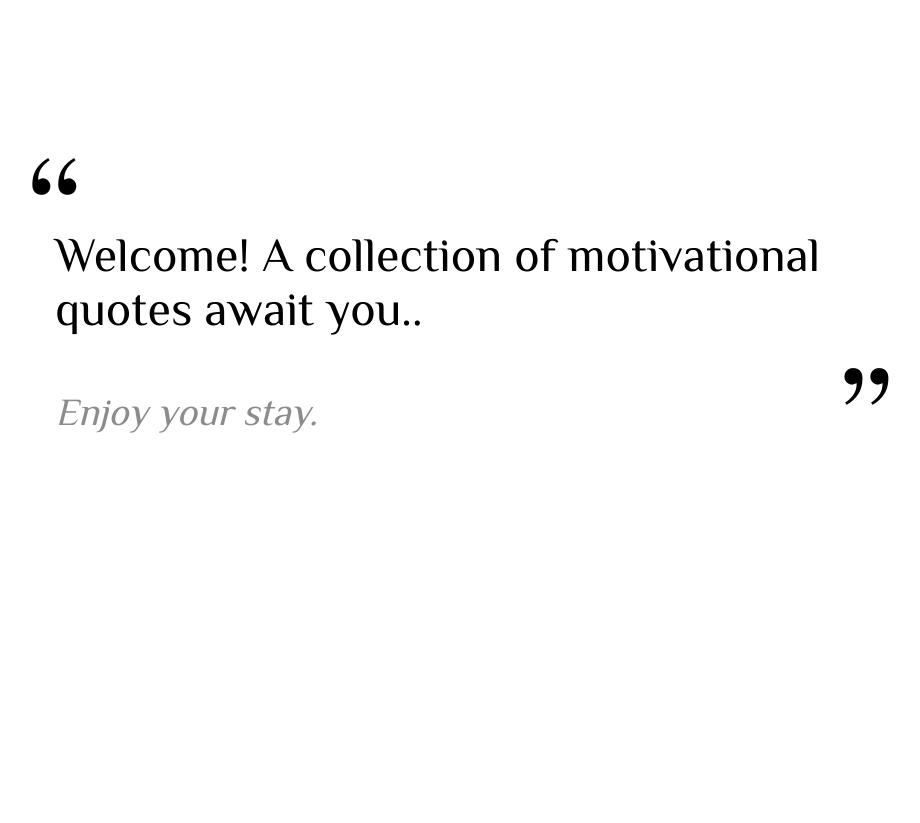
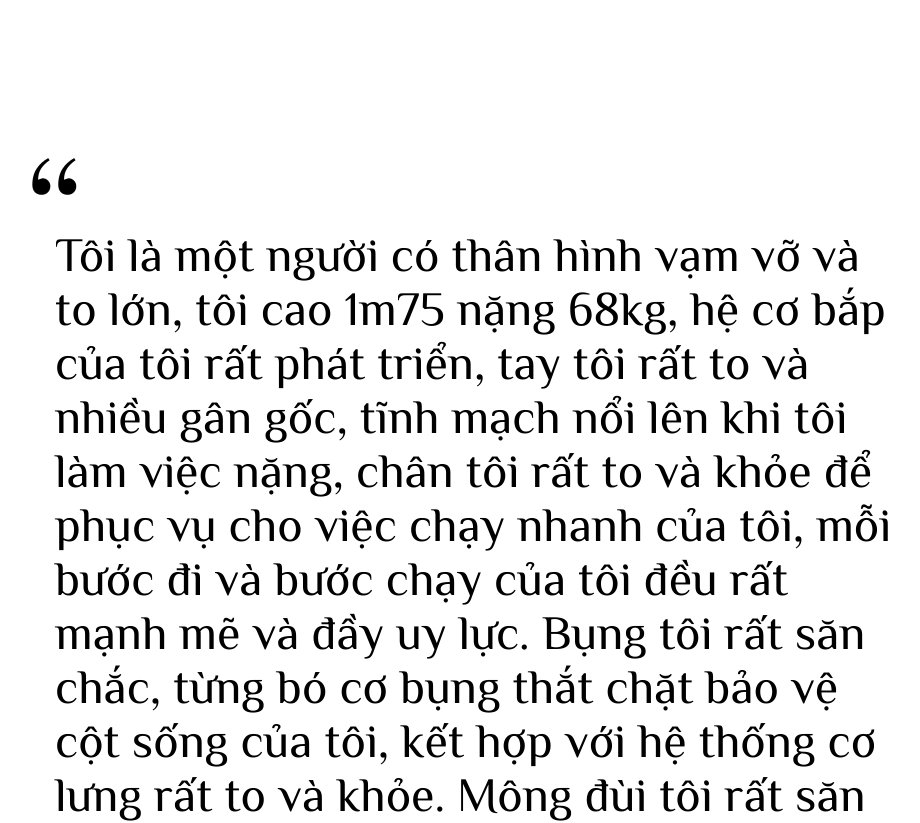
Before and after one commit to thanhdatio/giuluatrongtam, a plain HTML site: page index.html in a window 1280 px wide. Shown: the top 823 px of the page, without its empty margins (165-1085 px from the left). Before the commit the page ends 800 px from the top, so only its background shows below. Drawn offline with nearby package versions, Linux system fonts and the light colour scheme.

Commit message:
Update index.html

```diff
--- a/index.html
+++ b/index.html
@@ -11,9 +11,9 @@
     <span class="smart-quotes">&ldquo;</span>
     <div id="theater">
 
-      <p id="quote">Welcome! A collection of motivational quotes await you..</p>
+      <p id="quote">Tôi là một người có thân hình vạm vỡ và to lớn, tôi cao 1m75 nặng 68kg, hệ cơ bắp của tôi rất phát triển, tay tôi rất to và nhiều gân gốc, tĩnh mạch nổi lên khi tôi làm việc nặng, chân tôi rất to và khỏe để phục vụ cho việc chạy nhanh của tôi, mỗi bước đi và bước chạy của tôi đều rất mạnh mẽ và đầy uy lực. Bụng tôi rất săn chắc, từng bó cơ bụng thắt chặt bảo vệ cột sống của tôi, kết hợp với hệ thống cơ lưng rất to và khỏe. Mông đùi tôi rất săn chắc và mạnh mẽ, ngực tôi rất nở, nhìn rất khỏe và tràn đầy sinh lực, các bắp tay của tôi rất săn chắc, tạo cảm giác an toàn và được bảo vệ cho người tôi yêu. Bàn tay và bàn chân của tôi luôn tỏa ra hơi ấm áp.</p>
       <p id="initial-right"><span class="smart-quotes" id="smart-right">&rdquo;</span></p>
-			<br><p id="person"><em>Enjoy your stay.</em></p>
+			<br><p id="person"><em>Cơ thể tôi rất khỏe</em></p>
 
     </div>
 
```
